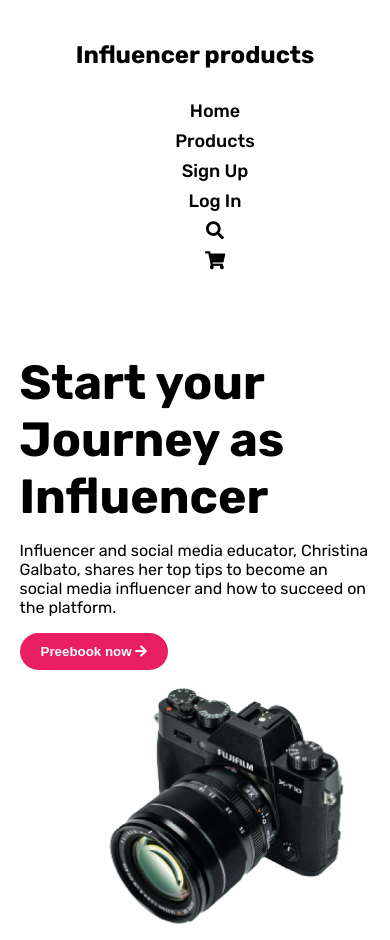
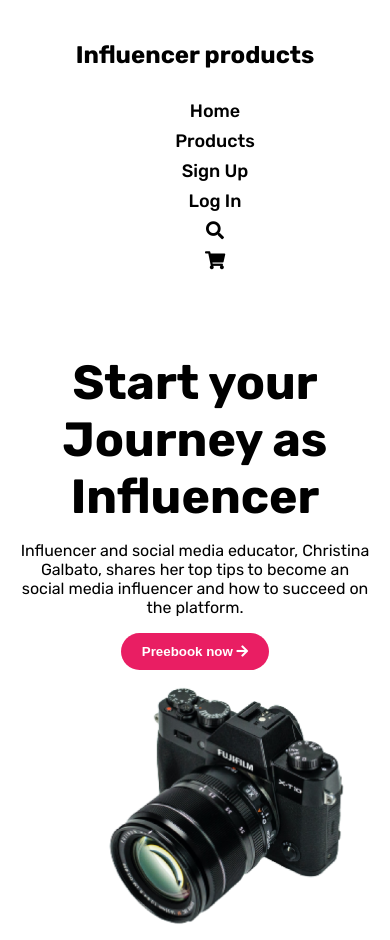
Before and after one commit to MdTasib/Influencer, a plain HTML site: page index.html in a window 390 px wide. Shown: the top 940 px of the page. Drawn offline with Linux system fonts and the light colour scheme.

Commit message:
complete

```diff
--- a/css/responsive.css
+++ b/css/responsive.css
@@ -16,6 +16,10 @@
 
 	.menu nav ul li a {
 		line-height: 30px;
+	}
+
+	.banner-text-box {
+		text-align: center;
 	}
 
 	.banner-img-box {
```
